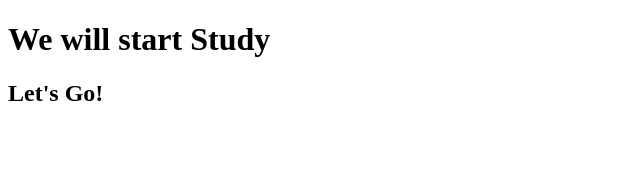
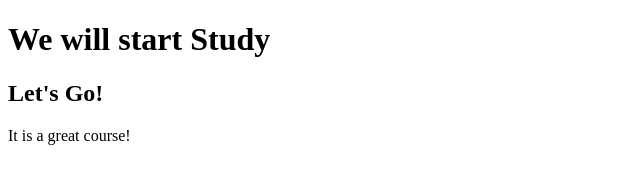
Before and after one commit to tirtarif22/coursera-html-css-js-course, a plain HTML site: page docs/index3.html in a window 1280 px wide. Shown: the whole page, without its empty margins (0-640 px from the left). Drawn offline with Linux system fonts and the light colour scheme.

Commit message:
Small addition to our page content.

```diff
--- a/docs/index3.html
+++ b/docs/index3.html
@@ -6,5 +6,6 @@
 <body>
 <h1>We will start Study</h1>
 <h2>Let's Go!</h2>
+<p>It is a great course!</p>
 </body>
 </html>
```
